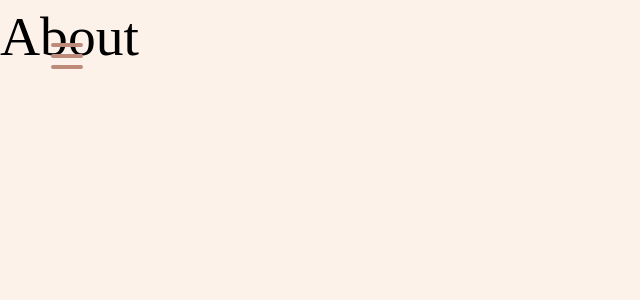
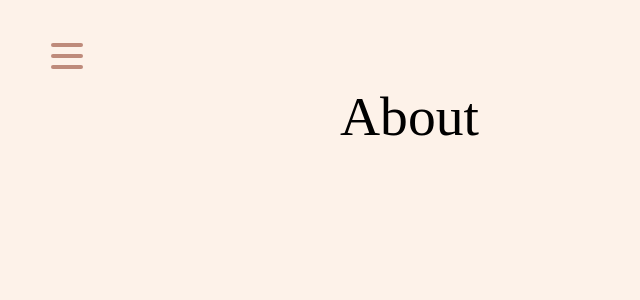
Before and after one commit to marteloge/onefortheocean, a React (Create React App) app: page /about in a window 1280 px wide. Shown: the top 300 px of the page, without its empty margins (0-640 px from the left). Built offline with nearby package versions, Linux system fonts and the light colour scheme; a web font is replaced by a local one.

Commit message:
fix: add about page

```diff
--- a/src/components/About/About.styled.ts
+++ b/src/components/About/About.styled.ts
@@ -0,0 +1,16 @@
+import styled from 'styled-components';
+
+const StyledAbout = styled.div`
+  display: grid;
+  grid-template-columns: 600px;
+  grid-template-rows: auto;
+  justify-content: center;
+  row-gap: 10px;
+  padding: 5rem 10%;
+
+  @media (max-width: 600px) {
+    grid-template-columns: 100%;
+  }
+`;
+
+export default StyledAbout;
--- a/src/components/About/About.tsx
+++ b/src/components/About/About.tsx
@@ -1,5 +1,16 @@
 import React from 'react';
 
-const About = () => <h1>About</h1>;
+import { FormattedMessage } from 'react-intl';
+
+import StyledAbout from './About.styled';
+
+const About = () => (
+  <StyledAbout>
+    <h1>
+      <FormattedMessage id={'about.header'} />
+    </h1>
+    <p></p>
+  </StyledAbout>
+);
 
 export default About;
--- a/src/i18n/lang_en.ts
+++ b/src/i18n/lang_en.ts
@@ -28,4 +28,5 @@ export default {
   'gratitude.technology.header': 'Thanks to all tech stars',
   'contact.header': 'Contact',
   'contact.intro': 'Do you have any questions? Please ask!',
+  'about.header': 'About',
 };
--- a/src/i18n/lang_es.ts
+++ b/src/i18n/lang_es.ts
@@ -28,4 +28,5 @@ export default {
   'gratitude.technology.header': 'Thanks to all tech stars',
   'contact.header': 'Contact',
   'contact.intro': 'Do you have any questions? Please ask!',
+  'about.header': 'About',
 };
--- a/src/i18n/lang_fr.ts
+++ b/src/i18n/lang_fr.ts
@@ -28,4 +28,5 @@ export default {
   'gratitude.technology.header': 'Thanks to all tech stars',
   'contact.header': 'Contact',
   'contact.intro': 'Do you have any questions? Please ask!',
+  'about.header': 'About',
 };
--- a/src/i18n/lang_nb.ts
+++ b/src/i18n/lang_nb.ts
@@ -28,4 +28,5 @@ export default {
   'gratitude.technology.header': 'Thanks to all tech stars',
   'contact.header': 'Contact',
   'contact.into': 'Do you have any questions? Please ask!',
+  'about.header': 'Om oss',
 };
```
